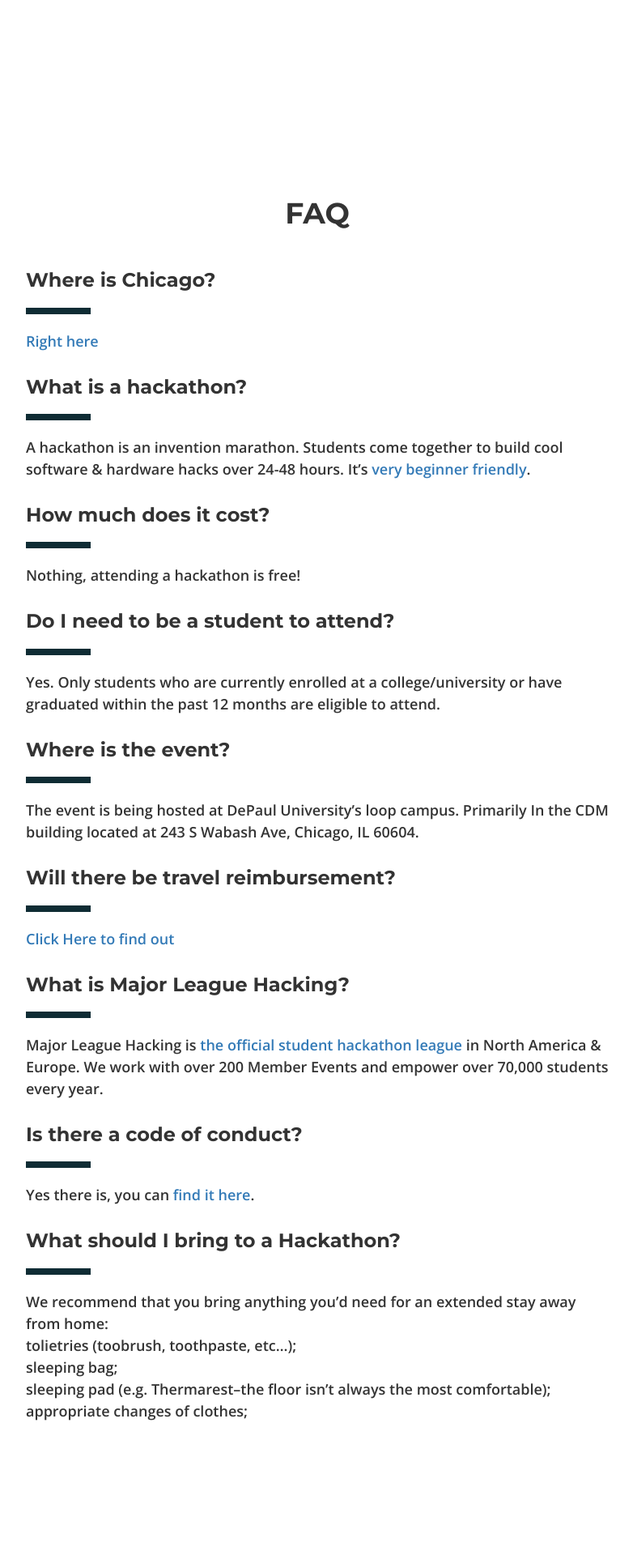
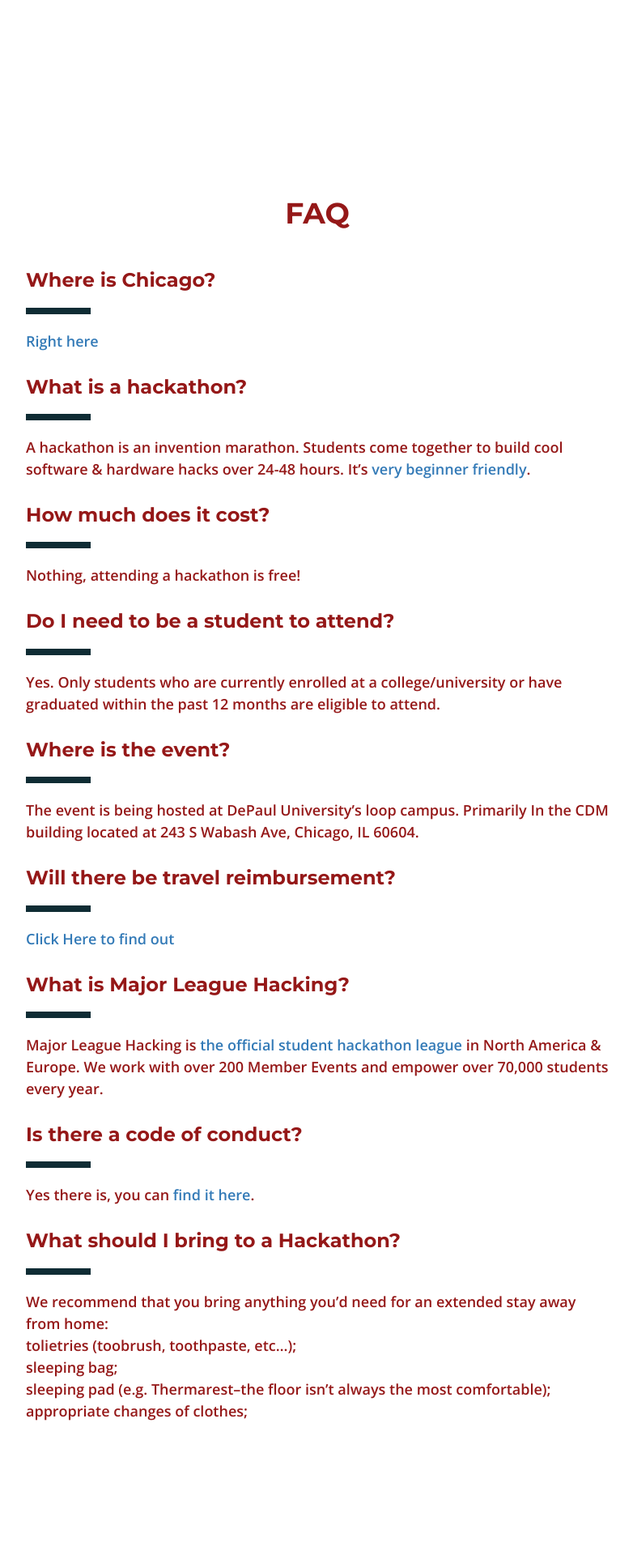
Before and after one commit to aoganezo/demonhacksTemp, a Jekyll site: the page built from index.html, in a window 1280 px wide. Shown: the part 1267-3187 px from the top of the page at 81% size, without its empty margins (248-1030 px from the left). Built offline with Jekyll 4.4.1, drawn with Linux system fonts in a browser that asks for light colours; nearby versions of some CDN libraries.

```diff
--- a/css/original.css
+++ b/css/original.css
@@ -23,6 +23,7 @@
 
 body {
   /*background-color: #0F2C34;*/
+  color: #951818;
 }
 
 section {
@@ -60,6 +61,7 @@
   background-color: rgba(0, 0, 0, 0.4);
   min-height: 110vh;
   color: #b3b3b3;
+
   /*&:before {
     content: '';
     position: absolute;
@@ -69,8 +71,9 @@
     left:     0;
     /*background-image: linear-gradient(to bottom right,#0B344C,#29AAF5);*/
     /*opacity: .2;
-}*/
+  }*/
 }
+
 .hero img {
   max-width: 400px;
 }
--- a/index.html
+++ b/index.html
@@ -83,3 +83,4 @@
     </div>
   </div>
 </div>
+</section>
```
